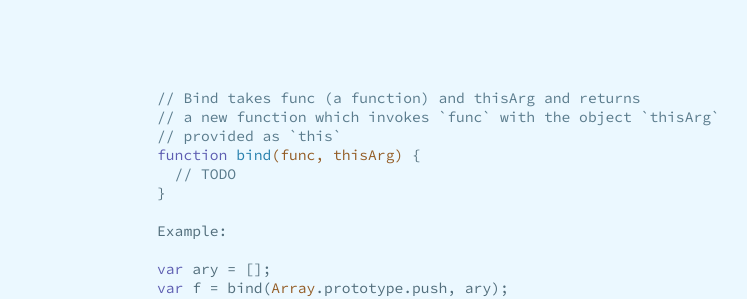
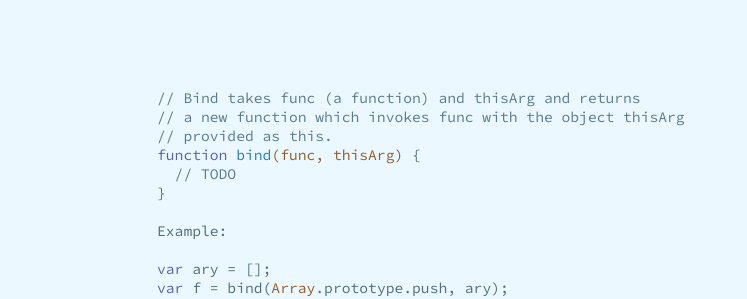
Before and after one commit to queerviolet/javascript-lab-notebook, a Jekyll site: the page built from specimens/004_call_apply_bind.md, in a window 1280 px wide. Shown: the part 478-777 px from the top of the page, without its empty margins (296-1043 px from the left). Built offline with Jekyll 4.4.1, drawn with Linux system fonts in a browser that asks for light colours.

````diff
--- a/specimens/004_call_apply_bind.md
+++ b/specimens/004_call_apply_bind.md
@@ -23,8 +23,8 @@ Resources: [Function.apply](https://developer.mozilla.org/en-US/docs/Web/JavaScr
 
 ```
 // Bind takes func (a function) and thisArg and returns
-// a new function which invokes `func` with the object `thisArg`
-// provided as `this`
+// a new function which invokes func with the object thisArg
+// provided as this.
 function bind(func, thisArg) {
   // TODO
 }
````
